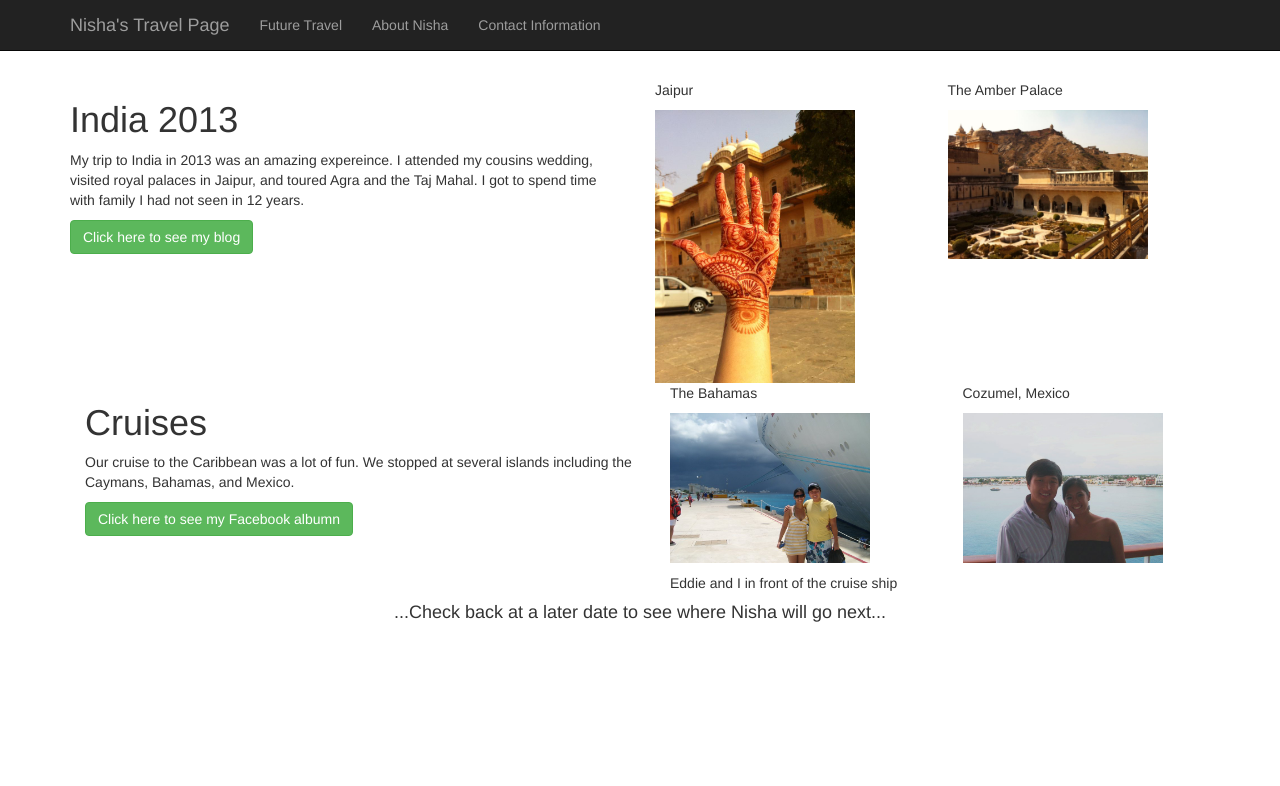
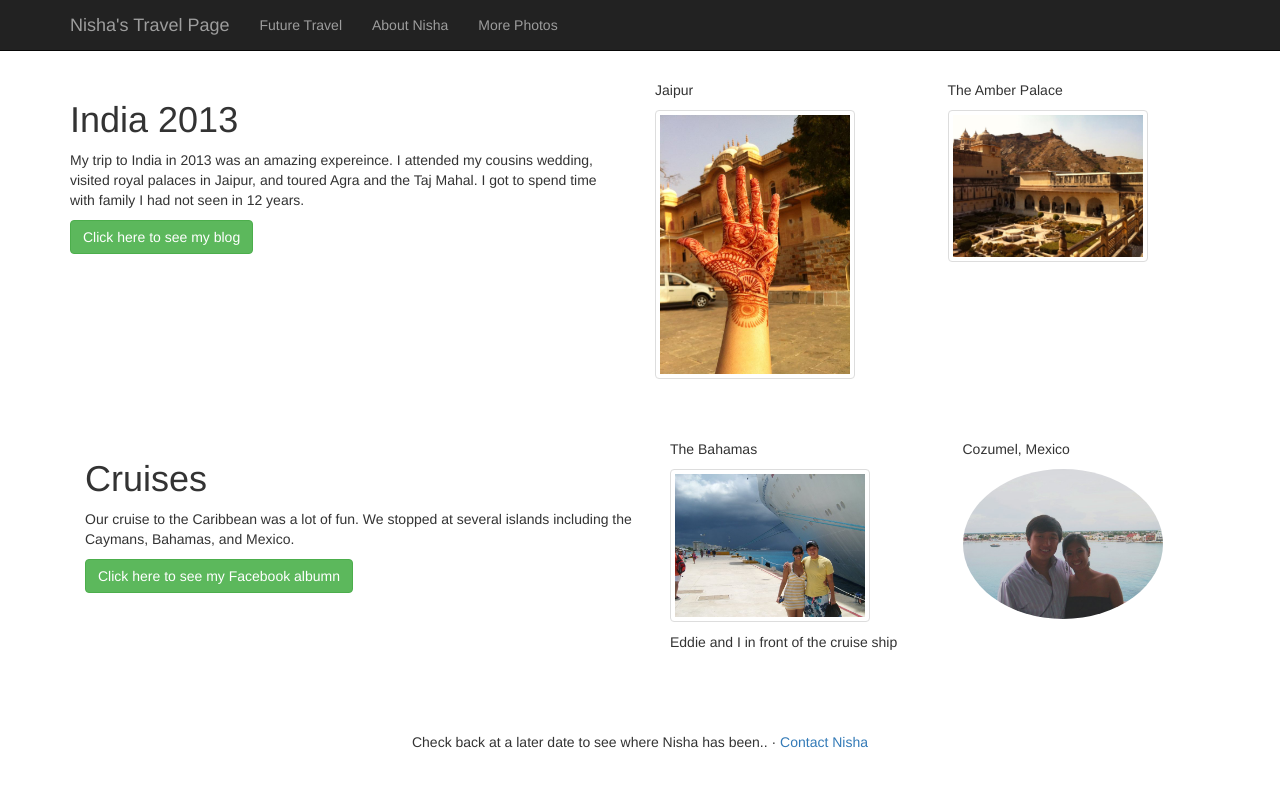
Before and after one commit to Nisha111/hw2, a plain HTML site: page index travel.html in a window 1280 px wide. Drawn offline with nearby package versions, Linux system fonts and the light colour scheme.

Commit message:
Added Features

```diff
--- a/index travel.html
+++ b/index travel.html
@@ -23,7 +23,7 @@
               <ul class="nav navbar-nav">
                 <li><a href="#browse">Future Travel</a></li>
                 <li><a href="#about">About Nisha</a></li>
-                <li><a href="#contact">Contact Information</a></li>
+                <li><a href="#contact">More Photos</a></li>
               </ul>
             </div><!--/.nav-collapse -->
           </div>
@@ -48,14 +48,16 @@
           </div>
           <div class="col-md-3">
             <p>Jaipur</p>
-            <img class="image2" width="200"src="india 2.jpg">
+            <img class="thumbnail" width="200"src="india 2.jpg">
           </div>
           <div class="col-md-3">
             <p>The Amber Palace </p>
-            <p><img class = "image2" width="200"src="india 3.jpg">
+            <p><img class = "img-thumbnail" width="200"src="india 3.jpg">
           </p>
           </div>
         </div>
+
+<br></br>
 
 <div class="container">
         <div class="row">
@@ -69,25 +71,36 @@
                 </div>
                 <div class="col-md-3">
                   <p>The Bahamas </p>
-                  <p><img class="image2" width="200"src="bahamas.jpg">
+                  <p><img class="img-thumbnail" width="200"src="bahamas.jpg">
                   </p>
                   Eddie and I in front of the cruise ship
                 </div>
                 <div class="col-md-3">
                   <p>Cozumel, Mexico</p>
-                  <img class="image2" width="200"src="Mexico.jpg">
+                  <img class="img-circle" width="200"src="Mexico.jpg">
                 </div>
               </div>
 </div>
         </div>
       </div>
 
+<br></br>
+<!-- <img width="400"src="india 1.jpg"> -->
+
+<br></br>
+
+<footer>
+ <div class="container text-center">
+   <div class="row">
+     <div class="col-sm-12">
+     <p> Check back at a later date to see where Nisha has been..  &middot; <a href="#"> Contact Nisha </a> </p>
+     </div>
+   </div>
+ </div>
+ </footer>
 
 
-    <div class="footer text-center">
-      <!-- <img width="400"src="india 1.jpg"> -->
-      <h4>...Check back at a later date to see where Nisha will go next...</h4>
-    </div>
+
 
 
   </body>
```
